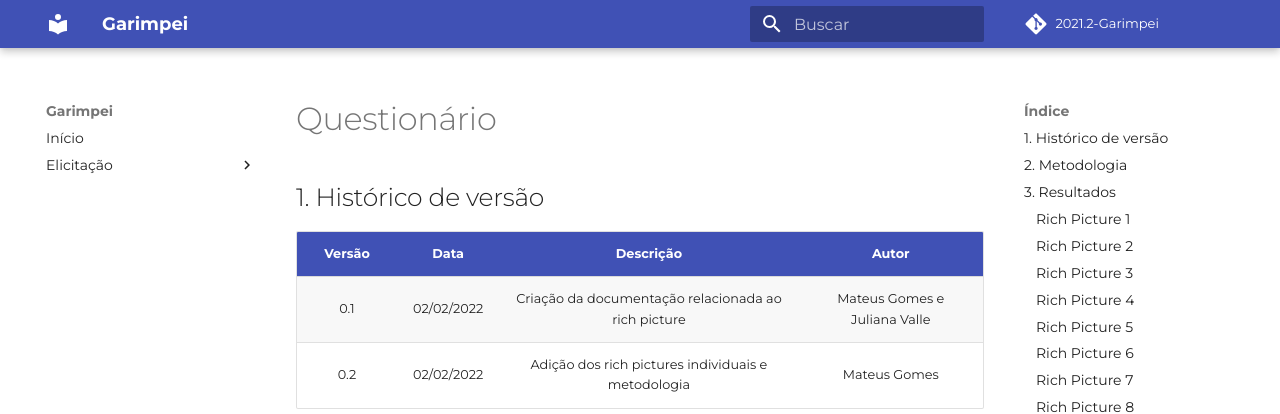
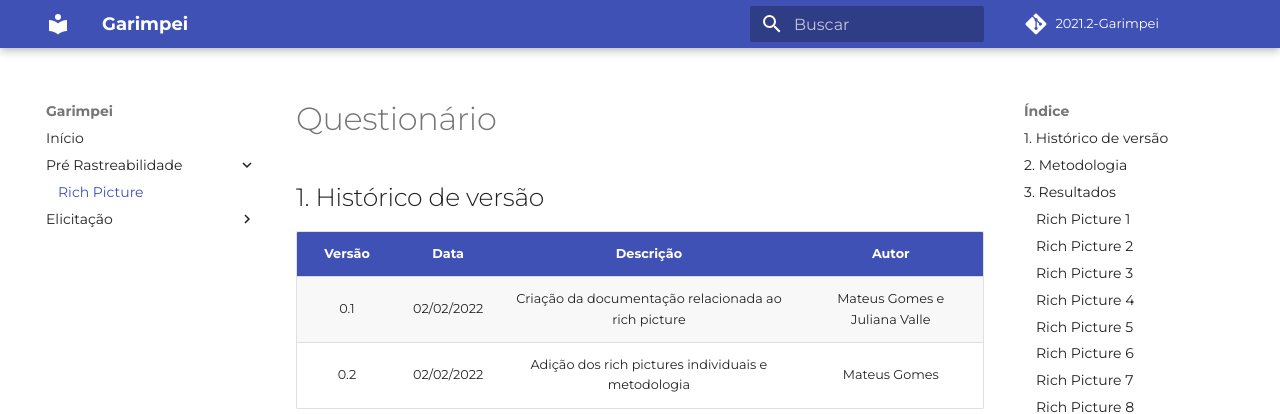
Before and after one commit to UnBArqDsw2021-2/2021.2_G5_Garimpei, an MkDocs documentation site: the page built from docs/content/pre_rastreabilidade/rich_picture.md, in a window 1280 px wide. Shown: the top 414 px of the page. Built offline with MkDocs 1.6.1 and Material for MkDocs 9.7.7, drawn with Linux system fonts in a browser that asks for light colours; some web fonts are replaced; comment, search, counter and statistics services are not loaded.

Commit message:
chore(mkdocs): add rich picture page

```diff
--- a/mkdocs.yml
+++ b/mkdocs.yml
@@ -18,6 +18,8 @@ extra_css:
 
 nav:
   - Início: index.md
+  - Pré Rastreabilidade:
+    - Rich Picture: content/pre_rastreabilidade/rich_picture.md
   - Elicitação:
       - Questionário: content/elicitacao/questionario.md
       - Brainstorming: content/elicitacao/brainstorming.md
```
